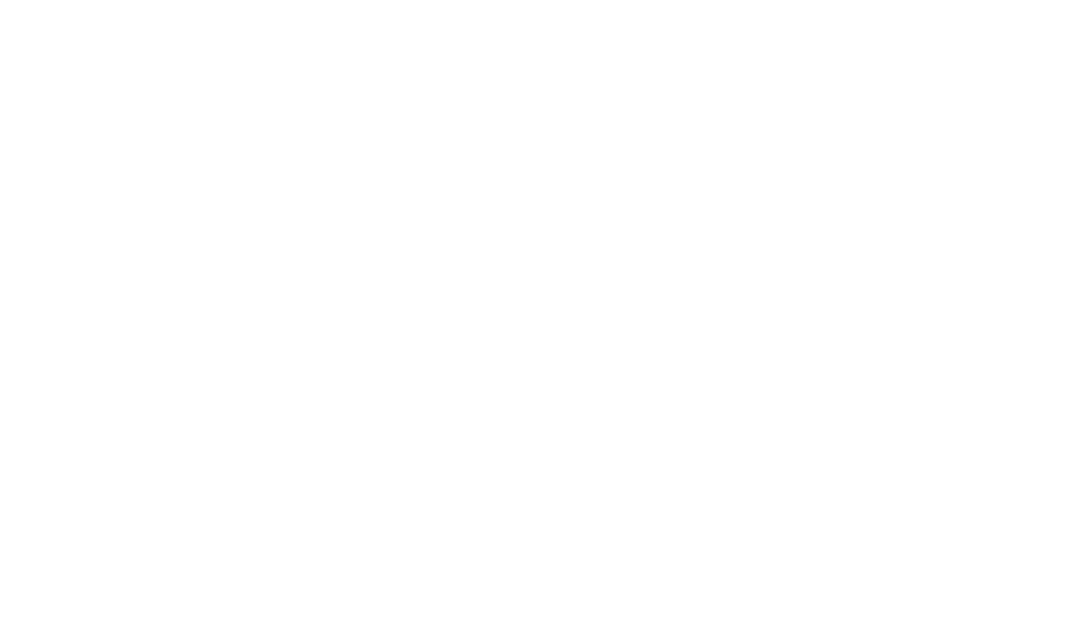
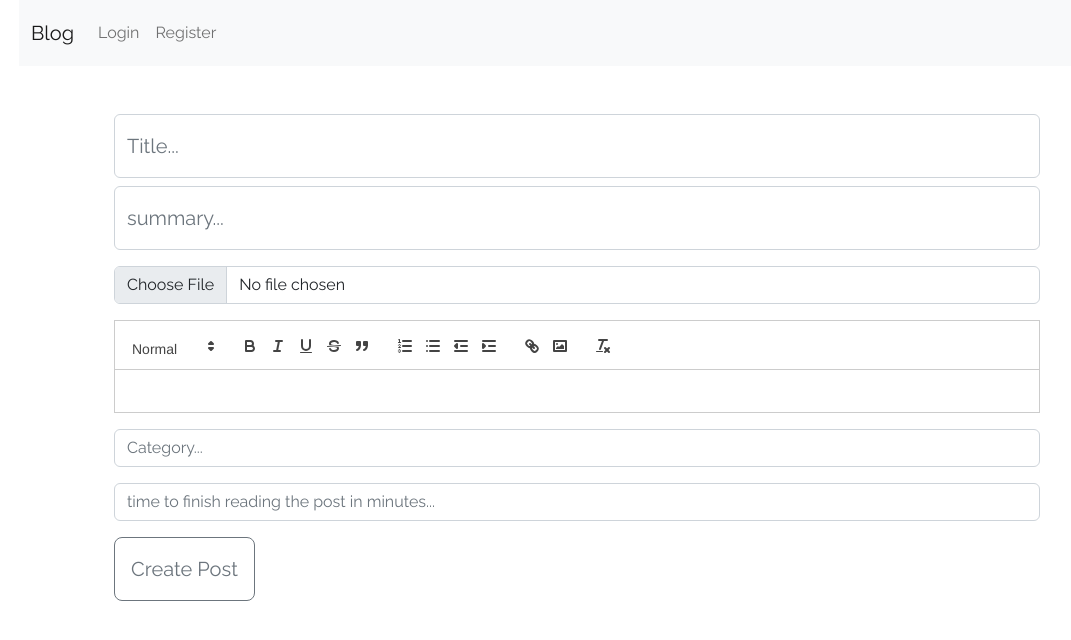
Before and after one commit to damian-git-99/blog-app-node, a React (Vite) app in the folder react-frontend/: page /create in a window 1280 px wide. Before the commit this address had no page. Shown: the top 640 px of the page, without its empty margins (63-1134 px from the left). Built offline with nearby package versions, Linux system fonts and the light colour scheme; no server answers.

Commit message:
feat(frontend): add create post

```diff
--- a/react-frontend/src/App.jsx
+++ b/react-frontend/src/App.jsx
@@ -6,6 +6,7 @@ import './App.css';
 import { Login } from './pages/Login';
 import { Register } from './pages/Register';
 import { Layout } from './pages/Layout';
+import { CreatePost } from './pages/CreatePost';
 
 function App() {
   return (
@@ -14,6 +15,7 @@ function App() {
         <Route index element={ <Home /> } />
         <Route path={'/login'} element={ <Login /> } />
         <Route path={'/register'} element={ <Register /> } />
+        <Route path={'/create'} element={ <CreatePost /> } />
       </Route>
     </Routes>
   );
--- /dev/null
+++ b/react-frontend/src/api/postApi.js
@@ -0,0 +1,17 @@
+import axios from 'axios';
+
+const URL = 'http://localhost:4000/posts'
+
+export const createPost = async (post) => {
+  const config = {
+    withCredentials: true
+  };
+  try {
+    const { data } = await axios.post(`${URL}`, post, config);
+    return data;
+  } catch (error) {
+    const message = error?.response?.data?.error || error.message;
+    const err = new Error(message);
+    throw err;
+  }
+}
--- a/react-frontend/src/components/NavBar.jsx
+++ b/react-frontend/src/components/NavBar.jsx
@@ -41,7 +41,7 @@ export const NavBar = () => {
             {userInfo && (
                 <ul className="navbar-nav">
                   <li className="nav-item">
-                    <Link className="nav-link" to={'/login'}>Create new Post</Link>
+                    <Link className="nav-link" to={'/create'}>Create new Post</Link>
                   </li>
                   <li className="nav-item">
                     <Link className="nav-link" to={'/login'}>{userInfo.email}</Link>
--- /dev/null
+++ b/react-frontend/src/pages/CreatePost.jsx
@@ -0,0 +1,120 @@
+import React, { useState } from 'react';
+import ReactQuill from 'react-quill';
+import 'react-quill/dist/quill.snow.css'
+import { Col, Container, Row, Button, Form } from 'react-bootstrap';
+import { createPost } from '../api/postApi';
+import { errorMessage, successMessage } from '../utils/alerts';
+import { useNavigate } from 'react-router-dom';
+
+const modules = {
+  toolbar: [
+    [{ header: [1, 2, 3 ,false] }],
+    ['bold', 'italic', 'underline', 'strike', 'blockquote'],
+    [
+      { list: 'ordered' },
+      { list: 'bullet' },
+      { indent: '-1' },
+      { indent: '+1' },
+    ],
+    ['link', 'image'],
+    ['clean'],
+  ],
+}
+
+const formats = [
+  'header',
+  'bold', 'italic', 'underline', 'strike', 'blockquote',
+  'list', 'bullet', 'indent',
+  'link', 'image'
+]
+
+export const CreatePost = () => {
+  const navigate = useNavigate();
+  const initialForm = {
+    title: '',
+    summary: '',
+    content: '',
+    category: '',
+    timeToRead: ''
+  }
+  const [form, setForm] = useState(initialForm);
+  const [files, setFiles] = useState('');
+  const { title, summary, content, category, timeToRead } = form;
+
+  const handleFormChange = (e) => {
+
+    const value = e.target.value;
+    setForm({ ...form, [e.target.name]: value });
+  };
+
+  const handleSubmit = (e) => {
+    e.preventDefault();
+    // todo check if fields are not empty
+    const data = new FormData();
+    data.set('title', title);
+    data.set('summary', summary);
+    data.set('content', content);
+    data.set('category', category);
+    data.set('time_to_read', timeToRead);
+    data.set('file', files[0])
+    createPost(data)
+      .then( _ => {
+        successMessage('post created successfully')
+        navigate('/');
+      })
+      .catch( error => {
+        errorMessage(error.message)
+      })
+  }
+
+  return (
+    <Container className="mt-5">
+      <Row className='justify-content-center align-items-center'>
+        <Col md={10} >
+          <Form onSubmit={handleSubmit}>
+            <Form.Control
+              name='title'
+              className='mb-2 py-3 fs-5 fw-light'
+              type="text"
+              placeholder='Title...'
+              value={title}
+              onChange={handleFormChange} />
+            <Form.Control
+              name='summary'
+              className='mb-3 py-3 fs-5 fw-light'
+              type="summary"
+              placeholder='summary...'
+              value={summary}
+              onChange={handleFormChange} />
+            <Form.Control
+              name='file'
+              className='mb-3 fw-light'
+              type="file"
+              onChange={e => setFiles(e.target.files)} />
+            <ReactQuill
+              value={content}
+              formats={formats}
+              modules={ modules }
+              className='mb-3'
+              onChange={(e) => setForm({ ...form, content: e })}  />
+            <Form.Control
+              name='category'
+              className='mb-3 fw-light'
+              type="text"
+              placeholder='Category...'
+              value={category}
+              onChange={handleFormChange} />
+            <Form.Control
+              name='timeToRead'
+              className='mb-3 fw-light'
+              type="number"
+              placeholder='time to finish reading the post in minutes...'
+              value={timeToRead}
+              onChange={handleFormChange} />
+            <Button type='submit' size='lg' variant='outline-secondary py-3 fs-5 mb-4'>Create Post</Button>
+          </Form>
+      </Col>
+      </Row>
+    </Container>
+  )
+}
```
